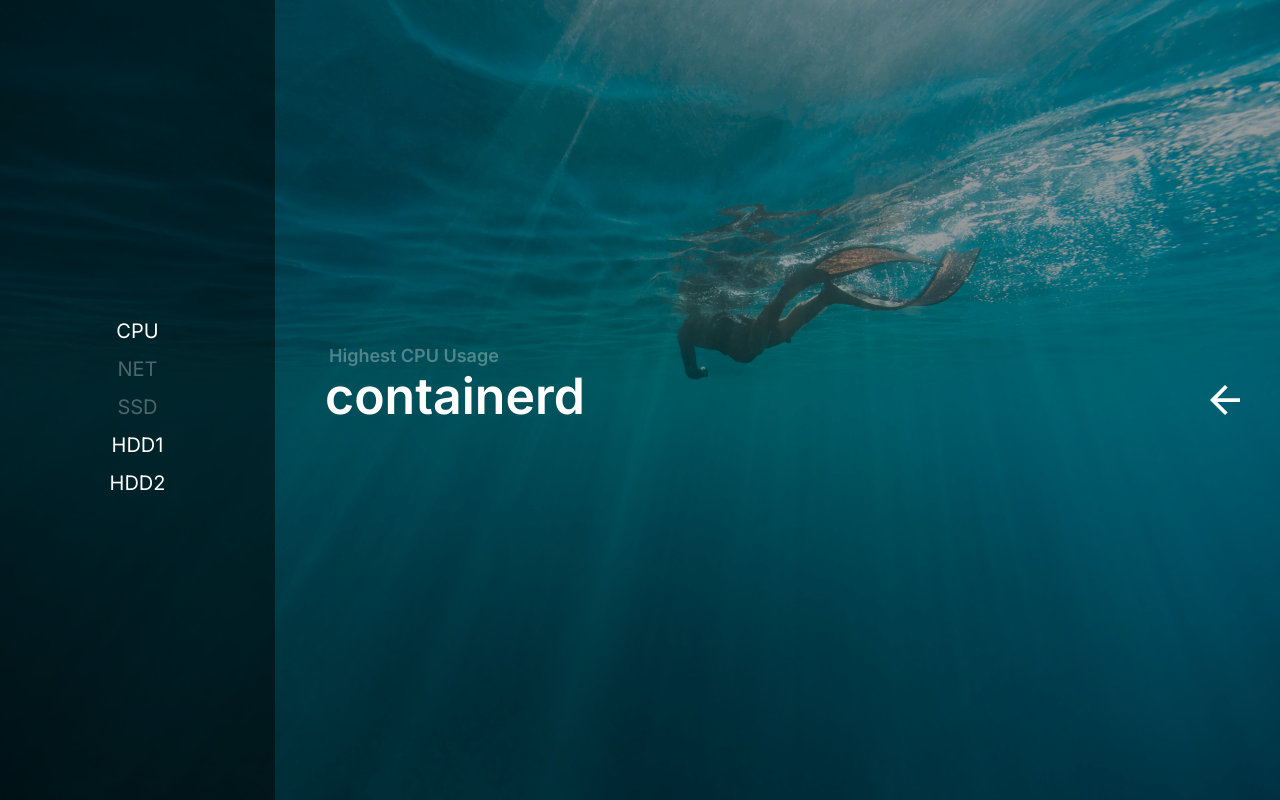
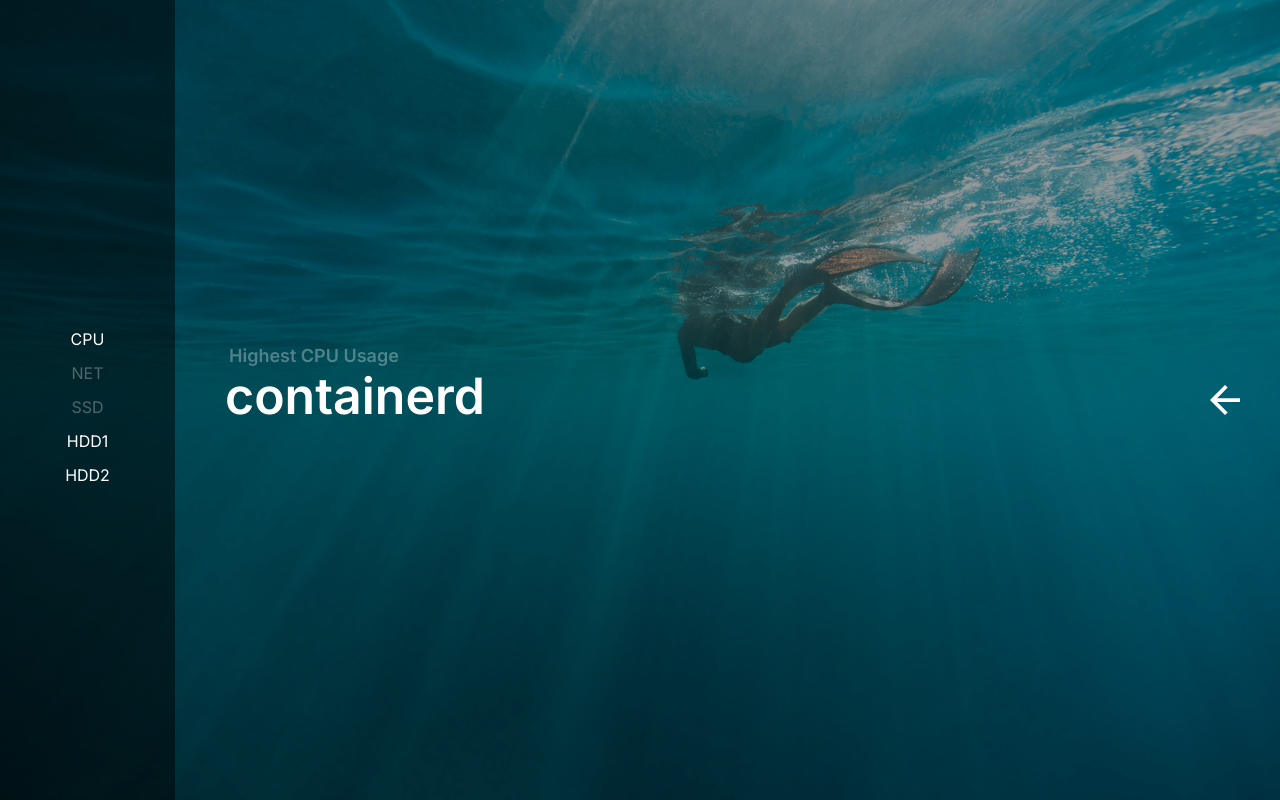
Before and after one commit to herojeff02/nas-dashboard, a Next.js app: page / in a window 1280 px wide. Built offline with nearby package versions, Linux system fonts and the light colour scheme.

Commit message:
feat: Tweaked load animation

```diff
--- a/src/app/components/MainPage/ComponentLine.tsx
+++ b/src/app/components/MainPage/ComponentLine.tsx
@@ -3,12 +3,12 @@ export const STATUS = {IDLE: 1, LOAD: 2, WARN: 3, ERR: 4}
 export default function ComponentLine({title = "", status = STATUS.IDLE}) {
     switch (status) {
         case STATUS.IDLE:
-            return <span style={{cursor:"default", fontSize:20, color:"rgba(255,255,255,0.3)"}}>{title}</span>
+            return <span style={{cursor:"default", fontSize:16, color:"rgba(255,255,255,0.3)"}}>{title}</span>
         case STATUS.LOAD:
-            return <span style={{cursor:"default", fontSize:20, color:"white"}}>{title}</span>
+            return <span style={{cursor:"default", fontSize:16, color:"white"}}>{title}</span>
         case STATUS.WARN:
-            return <span style={{cursor:"default", fontSize:20, color:"#FF7602"}}>{title}</span>
+            return <span style={{cursor:"default", fontSize:16, color:"#FF7602"}}>{title}</span>
         case STATUS.ERR:
-            return <span style={{cursor:"default", fontSize:20, color:"#D50001"}}>{title}</span>
+            return <span style={{cursor:"default", fontSize:16, color:"#D50001"}}>{title}</span>
     }
 }
--- a/src/app/components/Wallpaper.js
+++ b/src/app/components/Wallpaper.js
@@ -1,24 +1,26 @@
 import React, {useEffect, useState} from "react";
 
-export default function Wallpaper(){
+export default function Wallpaper() {
     const [wallpaperPath, setWallpaperPath] = useState("")
     const [curtain, setCurtain] = useState(true)
 
+    const revealCurtain = () => setTimeout(() => setCurtain(false), 200)
+
     useEffect(() => {
         setWallpaper()
-        setInterval(()=>{
+        setInterval(() => {
             setCurtain(true)
-            setTimeout(()=>{
+            setTimeout(() => {
                 setWallpaperPath("")
-            },800)
-            setTimeout(()=>{
+            }, 600)
+            setTimeout(() => {
                 setWallpaper()
-            },4000)
+            }, 4000)
         }, 5400000)
     }, []);
 
 
-    function setWallpaper(){
+    function setWallpaper() {
         let wall_path = [
             "/wallpaper/img100.jpg",
             "/wallpaper/img101.png",
@@ -52,25 +54,25 @@ export default function Wallpaper(){
         let final_wall = wall_path[wall];
 
         setWallpaperPath(final_wall)
-        setCurtain(false)
+
     }
 
-    return(
+    return (
         <div style={{width: "100%", height: "100%"}}>
-            <img src={wallpaperPath} alt={""} width={"100%"} height={"100%"}
+            <img onLoad={revealCurtain} src={wallpaperPath} alt={""} width={"100%"}
+                 height={"100%"}
                  style={{
                      objectFit: "cover",
-                     opacity: wallpaperPath === "" ? 0 : 0.6,
-                     transition: "opacity 2s ease"
+                     opacity: 0.6,
                  }}/>
             <div style={{
                 background: "black",
                 position: "absolute",
-                left: 0,
-                bottom: 0,
-                width: "100%",
-                height: curtain ? "100%" : "0%",
-                transition: "height 0.8s ease"
+                right: 0,
+                top: 0,
+                height: "100%",
+                width: curtain ? "100%" : "0%",
+                transition: "width 0.6s ease"
             }}/>
         </div>
     )
--- a/src/app/page.js
+++ b/src/app/page.js
@@ -31,7 +31,7 @@ export default function Home() {
     useEffect(() => {
         setTimeout(() => {
             setContainerLoaded(true)
-        }, 1000)
+        }, 500)
     }, []);
 
 
--- a/src/app/pages/MainPage.js
+++ b/src/app/pages/MainPage.js
@@ -7,7 +7,10 @@ import AlignCenterContainer from "../components/AlignCenterContainer";
 import styled from "styled-components";
 import PressableElement from "../components/PressableElement";
 
-export default function MainPage({nextPageAction = () => {}}) {
+export default function MainPage({
+                                     nextPageAction = () => {
+                                     }
+                                 }) {
     const [isContainerLoaded, setContainerLoaded] = useState(false)
 
     useEffect(() => {
@@ -16,9 +19,20 @@ export default function MainPage({nextPageAction = () => {}}) {
 
 
     return (<Slide useSheet={false}>
-        <Background style={{width: 275}}>
+        <Background style={{
+            transform: isContainerLoaded ? "translateX(0)" : "translateX(-100px)",
+            transition: "transform 0.3s ease",
+            width: 175}}>
             <AlignCenterContainer width={"100%"} height={"100%"}>
-                <ul style={{textAlign: "center", display: "flex", flexDirection: "column"}}>
+                <ul style={{
+                    transform: isContainerLoaded ? "translateX(0)" : "translateX(-30px)",
+                    transition: "transform 0.35s ease, opacity 0.4s",
+                    textAlign: "center",
+                    display: "flex",
+                    flexDirection: "column",
+                    opacity: isContainerLoaded ? 1 : 0,
+                    transitionDelay: "0.25s"
+                }}>
                     <LiGap>
                         <ComponentLine title={"CPU"} status={STATUS.LOAD}/>
                     </LiGap>
@@ -39,17 +53,21 @@ export default function MainPage({nextPageAction = () => {}}) {
         </Background>
         <div style={{
             position: "absolute",
-            left: 275,
+            left: 175,
             top: 0,
-            width: "calc(100% - 275px)",
+            width: "calc(100% - 175px)",
             height: "100%",
             display: "flex",
             alignItems: "center"
         }}>
             <div style={{display: "flex", justifyContent: "space-between", width: "100%"}}>
-                <div style={{marginLeft: 50,
-                    transform:isContainerLoaded?"translateY(0)":"translateY(-50px)",
-                    transition:"transform 0.4s ease"}}>
+                <div style={{
+                    marginLeft: 50,
+                    transform: isContainerLoaded ? "translateX(0)" : "translateX(-60px)",
+                    transition: "transform 0.4s ease, opacity 0.4s",
+                    opacity: isContainerLoaded ? 1 : 0,
+                    transitionDelay: "0.3s"
+                }}>
                     <span style={{
                         color: "#FFFFFF50",
                         fontWeight: "600",
@@ -60,10 +78,11 @@ export default function MainPage({nextPageAction = () => {}}) {
                     <span style={{color: "white", fontWeight: "600", fontSize: 50}}>containerd</span>
                 </div>
                 <div style={{
-                    opacity:isContainerLoaded ? 1 : 0,
-                    transform:isContainerLoaded ? "translateX(0)" : "translateX(50px)",
-                    transition:"transform 0.3s ease, opacity 0.4s",
-                transitionDelay:"0.3s"}}>
+                    opacity: isContainerLoaded ? 1 : 0,
+                    transform: isContainerLoaded ? "translateX(0)" : "translateX(50px)",
+                    transition: "transform 0.3s ease, opacity 0.4s",
+                    transitionDelay: "0.5s"
+                }}>
                     <PressableElement
                         width={110}
                         height={110}
```
Lines whose indentation alone changed are shown as unchanged.
